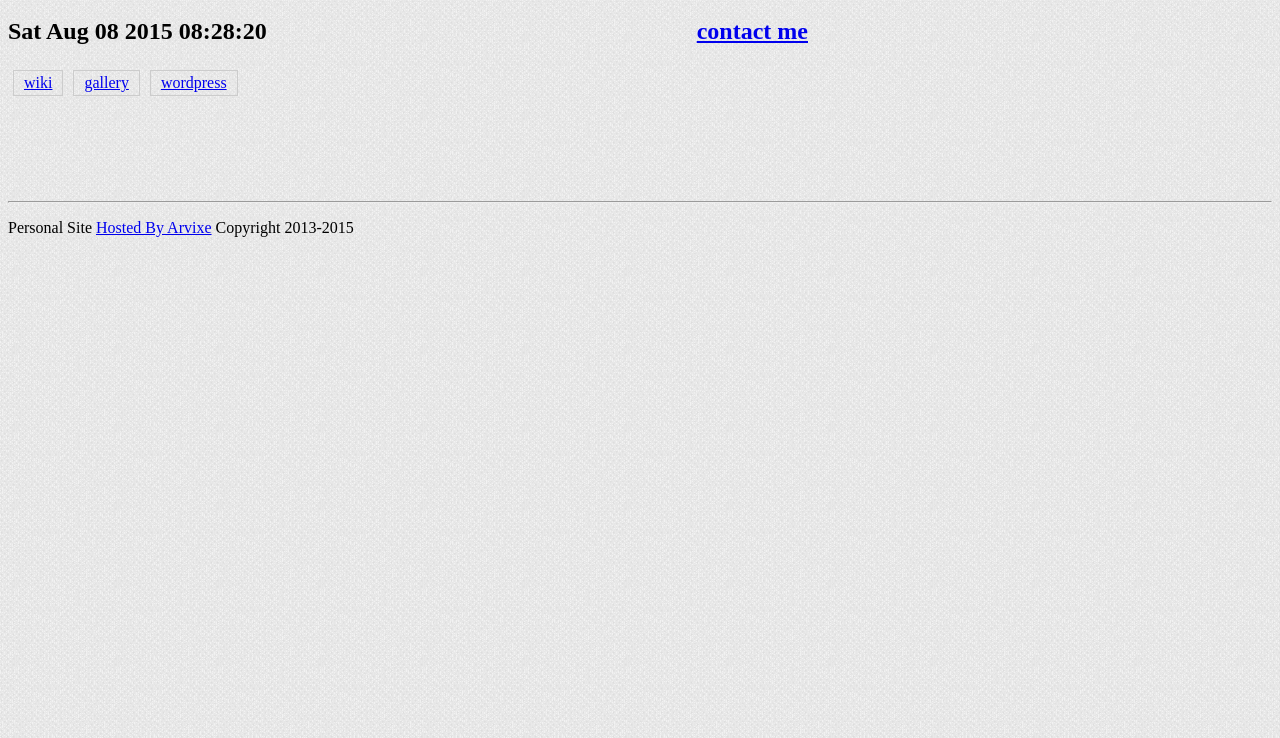
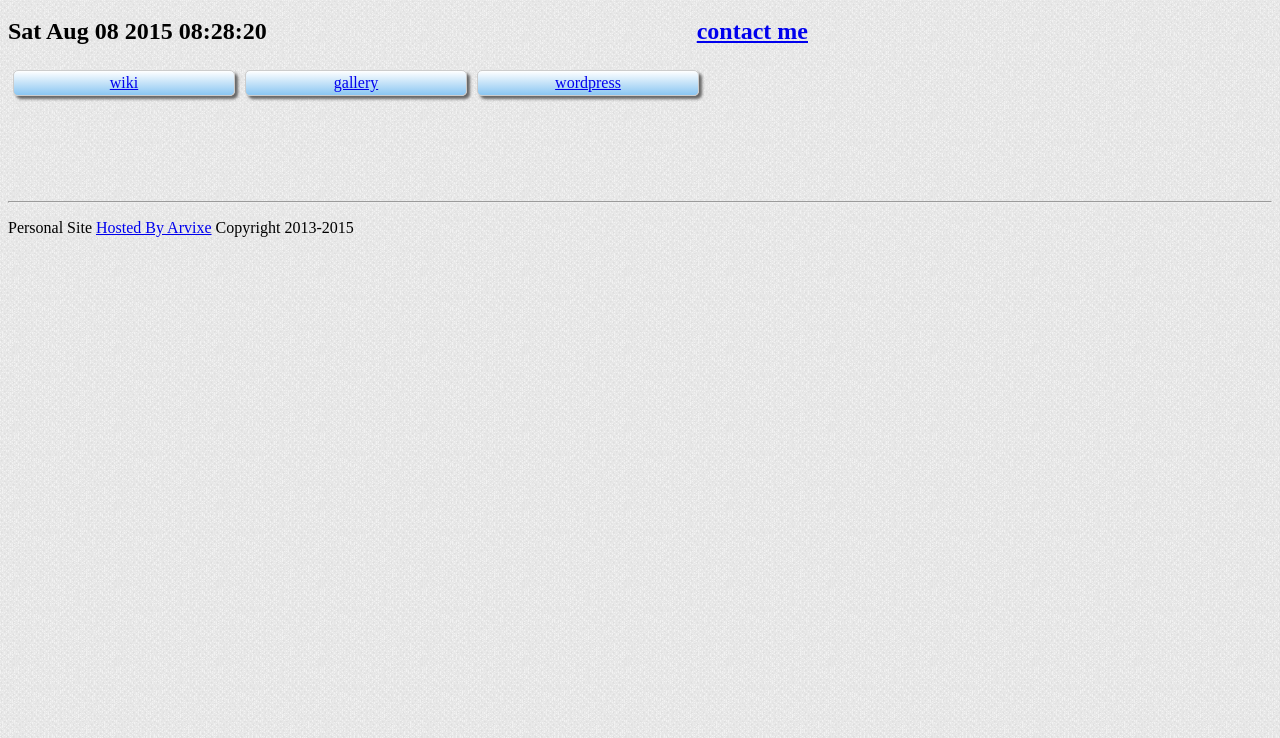
Before and after one commit to alexxyjiang/personal-site-alexxyjiang-info, a plain HTML site: page index.htm in a window 1280 px wide. Shown: the part 62-800 px from the top of the page. Drawn offline with Linux system fonts and the light colour scheme.

Commit message:
style update ======== modified:   index.htm new file:   style.css

```diff
--- a/index.htm
+++ b/index.htm
@@ -3,35 +3,7 @@
 <head>
 <meta http-equiv="Content-Type" content="text/html; charset=utf-8" />
 <title>Welcome to Alex Personal Site!</title>
-<style type="text/css">
-body{
-    background-image:   url(./bg-pattern.png);
-    background-repeat:  repeat
-}
-h1.main{
-    width:      800px;
-    text-align: center;
-}
-h2.time_mail{
-    width:      800px;
-}
-a.email{
-    float:      right;
-}
-ul{
-    height:     128px;
-    margin:     0 auto;
-    padding:    0;
-}
-ul.horizontal_list li{
-    text-align:     left;
-    float:          left;
-    list-style:     none;
-    padding:        3px 10px 3px 10px;
-    margin:         5px;
-    border:         1px solid #CCC;
-}
-</style>
+<link rel="stylesheet" href="style.css">
 </head>
 <body>
 <h1 class="main">Welcome to Alex Personal Site!</h1>
--- /dev/null
+++ b/style.css
@@ -0,0 +1,40 @@
+body{
+    background-image:   url(./bg-pattern.png);
+    background-repeat:  repeat
+}
+h1.main{
+    width:      800px;
+    text-align: center;
+}
+h2.time_mail{
+    width:      800px;
+}
+a.email{
+    float:      right;
+}
+ul{
+    height:     128px;
+    margin:     0 auto;
+    padding:    0;
+}
+ul.horizontal_list li{
+    text-align:             center; width: 200px;
+    float:                  left;
+    list-style:             none;
+    padding:                3px 10px 3px 10px;
+    margin:                 5px;
+    border:                 1px solid #CCC;
+    border-radius:          5px;
+    -webkit-border-radius:  5px;
+    -moz-border-radius:     5px;
+    box-shadow:             #666 3px 3px 3px;
+    -webkit-box-shadow:     #666 3px 3px 3px;
+    -moz-box-shadow:        #666 3px 3px 3px;
+    background:             #FFFFFF;
+    background:             linear-gradient(#FFFFFF, #8AC6F2);
+    background:             -webkit-gradient(linear, 0 0, 0 bottom, from(#FFFFFF), to(#8AC6F2));
+    background:             -webkit-linear-gradient(#FFFFFF, #8AC6F2);
+    background:             -moz-linear-gradient(#FFFFFF, #8AC6F2);
+    background:             -ms-linear-gradient(#FFFFFF, #8AC6F2);
+    background:             -o-linear-gradient(#FFFFFF, #8AC6F2);
+}
```
